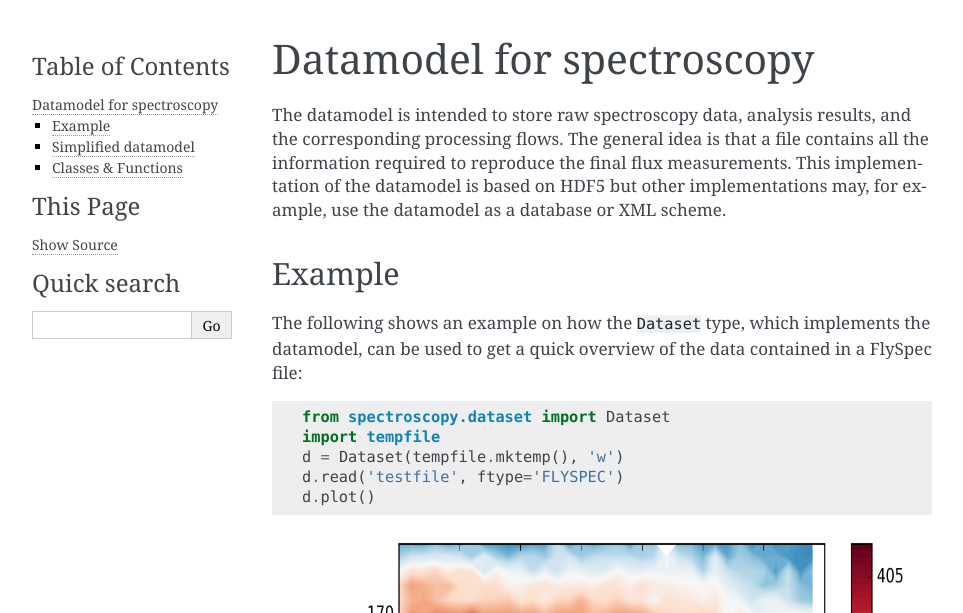
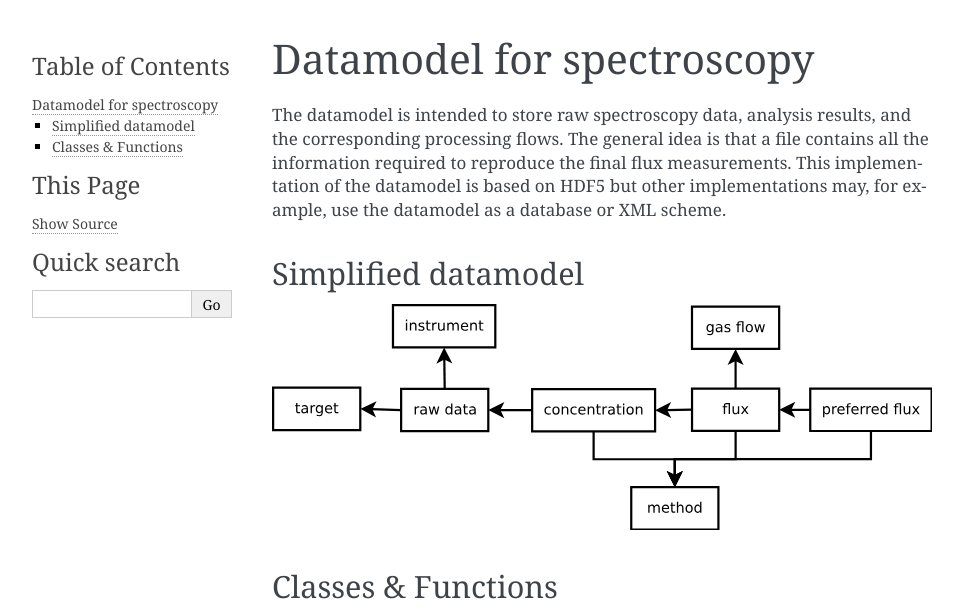
Before and after one commit to yannikbehr/spectroscopy, a Sphinx documentation site: the page built from docs/dataset.rst, in a window 1280 px wide and 900 px high, cut to the strip 0-613 px from the top of the window. Shown: the whole strip, without its empty margins (148-1111 px from the left). Built offline with Sphinx 7.4.7, drawn with Linux system fonts in a browser that asks for light colours.

Commit message:
updating documentation

```diff
--- a/docs/dataset.rst
+++ b/docs/dataset.rst
@@ -7,23 +7,6 @@ the corresponding processing flows. The general idea is that a file contains
 all the information required to reproduce the final flux measurements. This
 implementation of the datamodel is based on HDF5 but other implementations may,
 for example, use the datamodel as a database or XML scheme.
-
-Example
-=======
-
-The following shows an example on how the ``Dataset`` type, which implements
-the datamodel, can be used to get a quick overview of the data contained in a
-FlySpec file::
-
-	from spectroscopy.dataset import Dataset
-        import tempfile
-        d = Dataset(tempfile.mktemp(), 'w')
-	d.read('testfile', ftype='FLYSPEC')
-	d.plot()
-
-.. image:: _images/chile_retrievals_overview.png
-   :align: center
-   :scale: 40 %
 
 Simplified datamodel
 ====================
```
